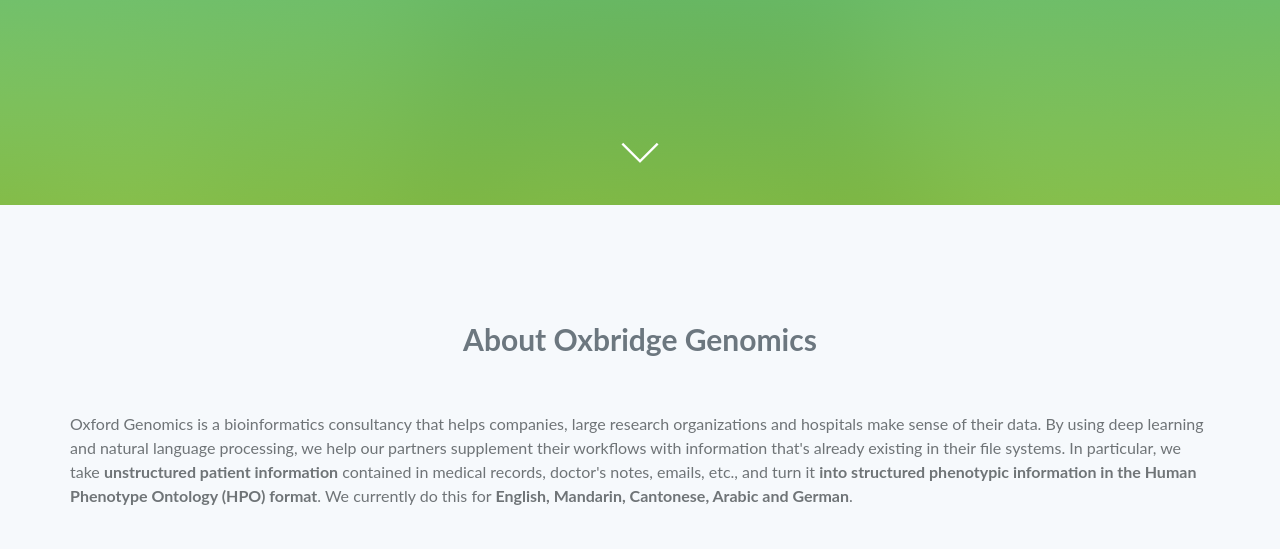
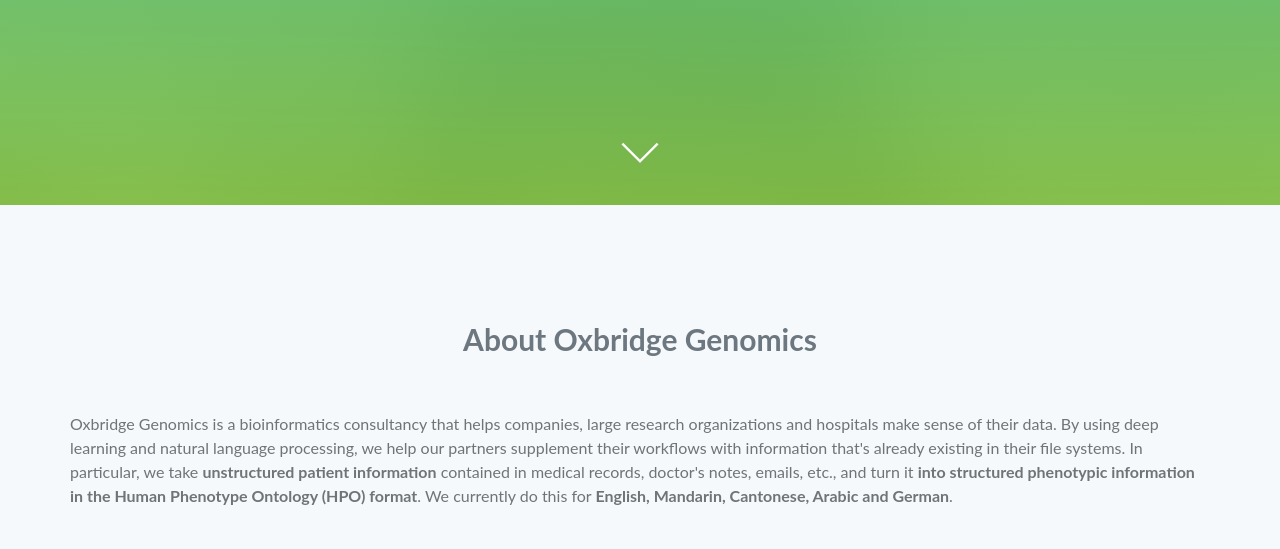
Before and after one commit to lukaslange1/lukaslange1.github.io, a plain HTML site: page index.html in a window 1280 px wide. Shown: the part 403-952 px from the top of the page. Drawn offline with Linux system fonts and the light colour scheme; a web font is replaced by a local one.

Commit message:
Changed "Oxford Genomics" to "Oxbridge Genomics"

```diff
--- a/index.html
+++ b/index.html
@@ -110,7 +110,7 @@
         <div class="row">
           <div class="feature-text">
             <div class="col-md-12">
-              <p>Oxford Genomics is a bioinformatics consultancy that helps companies, large research organizations and hospitals make sense of their data. By using deep learning and natural language processing, we help our partners supplement their workflows with information that's already existing in their file systems. In particular, we take <strong>unstructured patient information</strong> contained in medical records, doctor's notes, emails, etc., and turn it <strong>into structured phenotypic information in the Human Phenotype Ontology (HPO) format</strong>. We currently do this for <strong>English, Mandarin, Cantonese, Arabic and German</strong>.</p>
+              <p>Oxbridge Genomics is a bioinformatics consultancy that helps companies, large research organizations and hospitals make sense of their data. By using deep learning and natural language processing, we help our partners supplement their workflows with information that's already existing in their file systems. In particular, we take <strong>unstructured patient information</strong> contained in medical records, doctor's notes, emails, etc., and turn it <strong>into structured phenotypic information in the Human Phenotype Ontology (HPO) format</strong>. We currently do this for <strong>English, Mandarin, Cantonese, Arabic and German</strong>.</p>
             </div>
           </div>
         </div>
```
